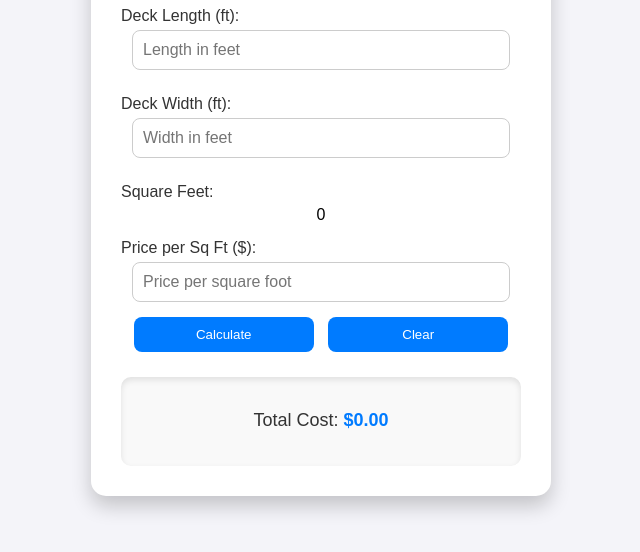
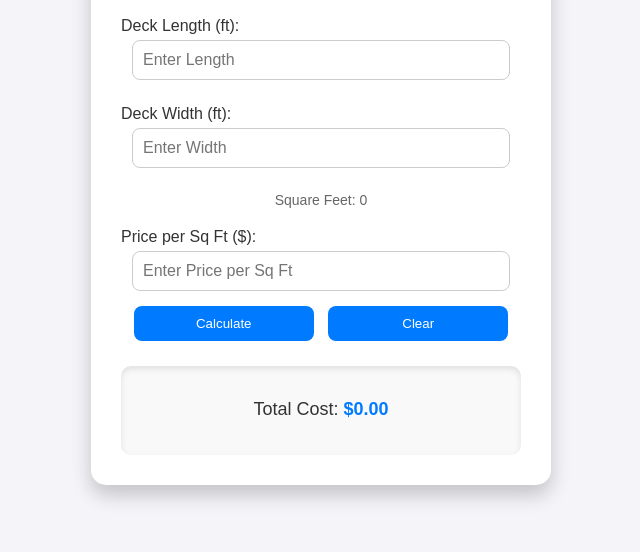
Before and after one commit to Rmccune85/price-per-sq-Ft-project, a plain HTML site: page index.html in a window 1280 px wide. Shown: the part 218-770 px from the top of the page, without its empty margins (319-959 px from the left). Drawn offline with Linux system fonts and the light colour scheme.

Commit message:
Update index.html
damn

```diff
--- a/index.html
+++ b/index.html
@@ -1,34 +1,30 @@
 <!DOCTYPE html>
 <html lang="en">
-
 <head>
     <meta charset="UTF-8">
     <meta name="viewport" content="width=device-width, initial-scale=1.0">
     <title>Price per Square Foot - Deck Cost Calculator</title>
-    <!-- Link to External CSS for Styling -->
     <link rel="stylesheet" href="styles.css">
 </head>
-
 <body>
     <div class="container">
         <h1>Price per Square Foot</h1>
         <p>Calculate the square footage and cost of building a deck.</p>
 
-        <!-- Input for Deck Length -->
+        <!-- Input for Length -->
         <label for="length">Deck Length (ft):</label>
-        <input type="number" id="length" placeholder="Length in feet" min="1">
+        <input type="number" id="length" placeholder="Enter Length">
 
-        <!-- Input for Deck Width -->
+        <!-- Input for Width -->
         <label for="width">Deck Width (ft):</label>
-        <input type="number" id="width" placeholder="Width in feet" min="1">
+        <input type="number" id="width" placeholder="Enter Width">
 
-        <!-- Output for Calculated Square Feet -->
-        <label>Square Feet:</label>
-        <span id="sqft">0</span> <!-- Automatically calculated -->
+        <!-- Display Calculated Square Feet -->
+        <p>Square Feet: <span id="sqft">0</span></p>
 
         <!-- Input for Price per Square Foot -->
         <label for="price">Price per Sq Ft ($):</label>
-        <input type="number" id="price" placeholder="Price per square foot" step="0.01">
+        <input type="number" id="price" placeholder="Enter Price per Sq Ft">
 
         <!-- Buttons for Calculation and Clearing -->
         <button id="calculateBtn">Calculate</button>
@@ -41,7 +37,7 @@
     </div>
 
     <!-- Main Script -->
-    <script src="script.js"></script>
+    <script type="module" src="script.js"></script>
 
     <!-- 📌 Signature
     // ───── ByteShifter ─────
```
